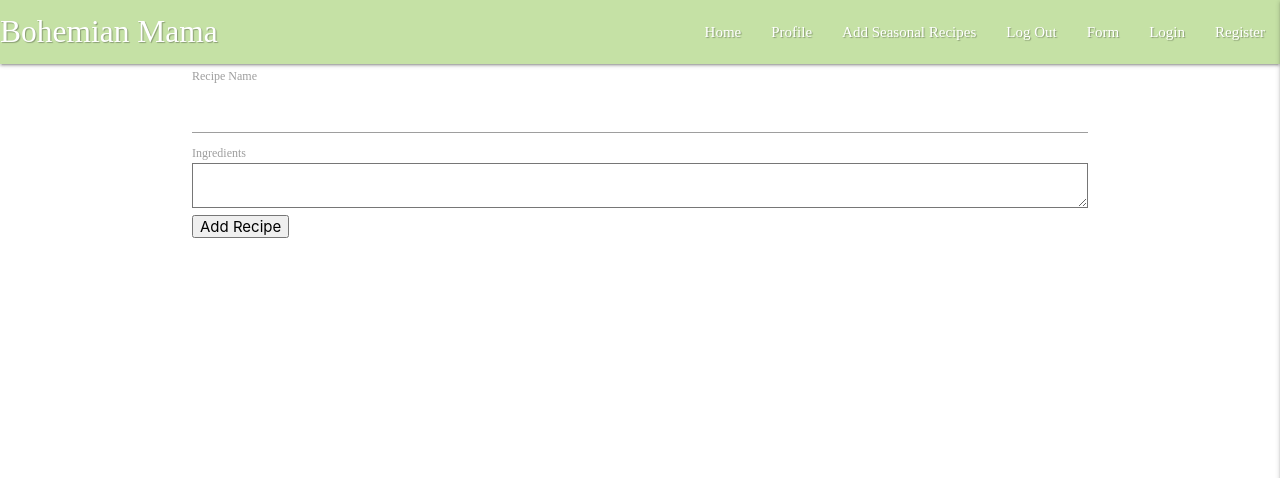
After one commit to DomGambarini/bohemian-mama-pp3, a Flask app: page /add_recipe in a window 1280 px wide. The commit adds this page. Shown: the top 478 px of the page. Run offline with Flask 3, Linux system fonts and the light colour scheme; some libraries are stand-ins or nearby versions.

Commit message:
Create class addRecipe and /add_recipe route

```diff
--- a/app.py
+++ b/app.py
@@ -5,7 +5,9 @@ from flask import (
     session, url_for)
 from flask_wtf import FlaskForm
 from wtforms.validators import InputRequired
-from wtforms import StringField, PasswordField
+from wtforms import (
+    StringField, PasswordField,
+    SubmitField, SelectField, TextAreaField)
 from flask_pymongo import PyMongo
 from bson.objectid import ObjectId
 from werkzeug.security import generate_password_hash, check_password_hash
@@ -22,9 +24,25 @@ app.secret_key = os.environ.get("SECRET_KEY")
 mongo = PyMongo(app)
 
 
-class LoginForm(FlaskForm):
+class loginForm(FlaskForm):
     username = StringField('username', validators=[InputRequired()])
     password = PasswordField('password', validators=[InputRequired()])
+
+
+class addRecipe(FlaskForm):
+    recipe_Name = StringField('Recipe Name', validators=[InputRequired()])
+    ingredients = TextAreaField('Ingredients', validators=[InputRequired()])
+    submit = SubmitField('Add Recipe')
+
+
+@app.route('/add_recipe', methods=['GET', 'POST'])
+def add_recipe():
+    form = addRecipe()
+
+    if form.validate_on_submit():
+        return '<h2>You have successfully added your {} recipe!'.format(
+            form.recipe_Name.data)
+    return render_template('add-recipe.html', form=form)
 
 
 @app.route("/")
@@ -34,7 +52,7 @@ def index():
 
 @app.route('/form', methods=["GET", "POST"])
 def form():
-    form = LoginForm()
+    form = loginForm()
 
     if form.validate_on_submit():
         return '<h1>The username is {}. The password is {}.'.format(
@@ -113,12 +131,6 @@ def logout():
     return redirect(url_for("login"))
 
 
-@app.route("/seasonalrecipes.html")
-def seasonalrecipes():
-    recipes = mongo.db.recipes.find()
-    return render_template("seasonalrecipes.html", recipes=recipes)
-
-
 if __name__ == "__main__":
     app.run(
         host=os.environ.get("I.P", "0.0.0.0"),
--- /dev/null
+++ b/templates/add-recipe.html
@@ -0,0 +1,19 @@
+{% extends "base.html" %}
+{% block content %}
+<form method="POST" action="{{ url_for('add_recipe') }}" class="active">
+    {{ form.csrf_token }}
+
+    {{ form.recipe_Name.label }}
+    {{ form.recipe_Name }}
+
+    {{ form.ingredients.label }}
+    {{ form.ingredients }}
+
+    {{ form.submit }}
+
+
+</form>
+
+
+
+{% endblock %}
--- a/templates/base.html
+++ b/templates/base.html
@@ -25,7 +25,7 @@
                     <li><a href="{{ url_for('index') }}">Home</a></li>
 
                         <li><a href="{{ url_for('profile', username=session['user']) }}">Profile</a></li>
-                        <li><a href="{{ url_for('seasonalrecipes') }}">Seasonal Recipes </a></li>
+                        <li><a href="{{ url_for('add_recipe') }}">Add Seasonal Recipes </a></li>
                         <li><a href="{{ url_for('logout') }}">Log Out</a></li>
                         <li><a href="{{ url_for('form') }}">Form</a></li>
 
@@ -42,7 +42,7 @@
             <li><a href="{{ url_for('index') }}">Home</a></li>
 
                 <li><a href="{{ url_for('profile', username=session['user']) }}">Profile</a></li>
-                <li><a href="{{ url_for('seasonalrecipes') }}">Seasonal Recipes </a></li>
+                <li><a href="{{ url_for('add_recipe') }}">Add Seasonal Recipes </a></li>
                 <li><a href="{{ url_for('logout') }}">Log Out</a></li>
                 <li><a href="{{ url_for('form') }}">Form</a></li>
 
```
Also changed, not shown: templates/seasonalrecipes.html (deleted, +0 -13 lines).
